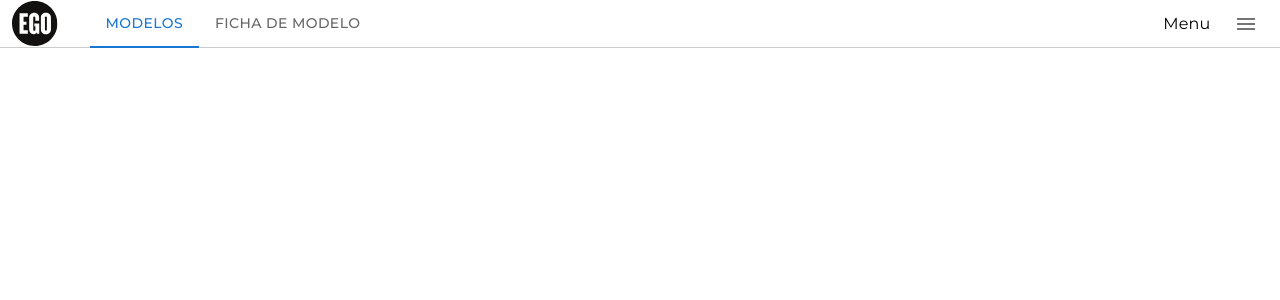
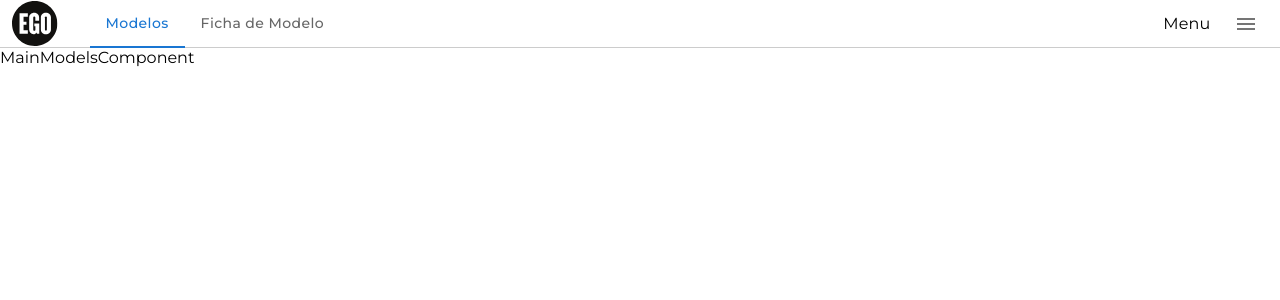
Before and after one commit to marcoselopez/ego_frontend_challenge, a React (Vite) app: page /models in a window 1280 px wide. Shown: the top 300 px of the page. Built offline with nearby package versions, Linux system fonts and the light colour scheme.

Commit message:
added the router component and functionality

```diff
--- a/package.json
+++ b/package.json
@@ -15,7 +15,8 @@
     "@mui/icons-material": "^5.11.16",
     "@mui/material": "^5.13.6",
     "react": "^18.2.0",
-    "react-dom": "^18.2.0"
+    "react-dom": "^18.2.0",
+    "react-router-dom": "^6.14.0"
   },
   "devDependencies": {
     "@types/react": "^18.0.37",
--- a/src/App.jsx
+++ b/src/App.jsx
@@ -1,10 +1,15 @@
+import { BrowserRouter } from "react-router-dom";
+import Router from "./Router";
 import NavbarComponent from "./components/NavbarComponent/NavbarComponent";
 
 
 function App() {
 
   return (
-    <NavbarComponent />
+    <BrowserRouter>
+      <NavbarComponent />
+      <Router />
+    </BrowserRouter>
   )
 }
 
--- /dev/null
+++ b/src/Router.jsx
@@ -0,0 +1,16 @@
+import { Navigate, Route, Routes } from "react-router-dom";
+import MainModelsComponent from "./components/MainModelsComponent/MainModelsComponent";
+import ModelComponent from "./components/ModelComponent/ModelComponent";
+
+
+const Router = () => {
+  return (
+    <Routes>
+      <Route exact path='/models' element={<MainModelsComponent />} />
+      <Route exact path='/model/:id' element={<ModelComponent />} />
+      <Route exact path='*' element={<Navigate to='/models' replace />} />
+    </Routes>
+  )
+};
+
+export default Router;
--- /dev/null
+++ b/src/components/MainModelsComponent/MainModelsComponent.jsx
@@ -0,0 +1,9 @@
+import React from 'react'
+
+const MainModelsComponent = () => {
+  return (
+    <div>MainModelsComponent</div>
+  )
+}
+
+export default MainModelsComponent
--- /dev/null
+++ b/src/components/ModelComponent/ModelComponent.jsx
@@ -0,0 +1,9 @@
+import React from 'react'
+
+const ModelComponent = () => {
+  return (
+    <div>ModelComponent</div>
+  )
+}
+
+export default ModelComponent
--- a/src/components/NavbarComponent/NavbarComponent.jsx
+++ b/src/components/NavbarComponent/NavbarComponent.jsx
@@ -2,12 +2,16 @@ import { useState } from "react";
 import { Box, Grid, IconButton, Tab, Tabs, Typography } from "@mui/material";
 import Logo from '../../assets/ego_logo.svg';
 import MenuIcon from '@mui/icons-material/Menu';
+import { useNavigate } from "react-router-dom";
 
 
 const NavbarComponent = () => {
 
   // STATES
   const [value, setValue] = useState(0);
+
+  // HOOKS
+  const navigate = useNavigate();
 
   // METHODS
   const handleChange = (event, newValue) => {
@@ -30,8 +34,8 @@ const NavbarComponent = () => {
         <Grid item xs={4} display='flex'>
           <img src={Logo} alt="EGO-Logo" style={{ marginRight: '2rem' }} />
           <Tabs value={value} onChange={handleChange}>
-            <Tab label='Modelos' sx={{ fontFamily: 'Montserrat'}} />
-            <Tab label='Ficha de Modelo' sx={{ fontFamily: 'Montserrat'}} />
+            <Tab label='Modelos' sx={{ fontFamily: 'Montserrat', textTransform: 'none' }} onClick={() => navigate('/models') } />
+            <Tab label='Ficha de Modelo' sx={{ fontFamily: 'Montserrat', textTransform: 'none' }} onClick={() => navigate('/model/:id')} />
           </Tabs>
         </Grid>
 
--- a/src/index.css
+++ b/src/index.css
@@ -8,6 +8,7 @@
 
 body, #root{
   display: flex;
+  flex-direction: column;
   /* place-items: center; */
   min-width: 100vw;
   min-height: 100vh;
```
Also changed, not shown: 1 other file (tests, documents, lock files or other folders).
